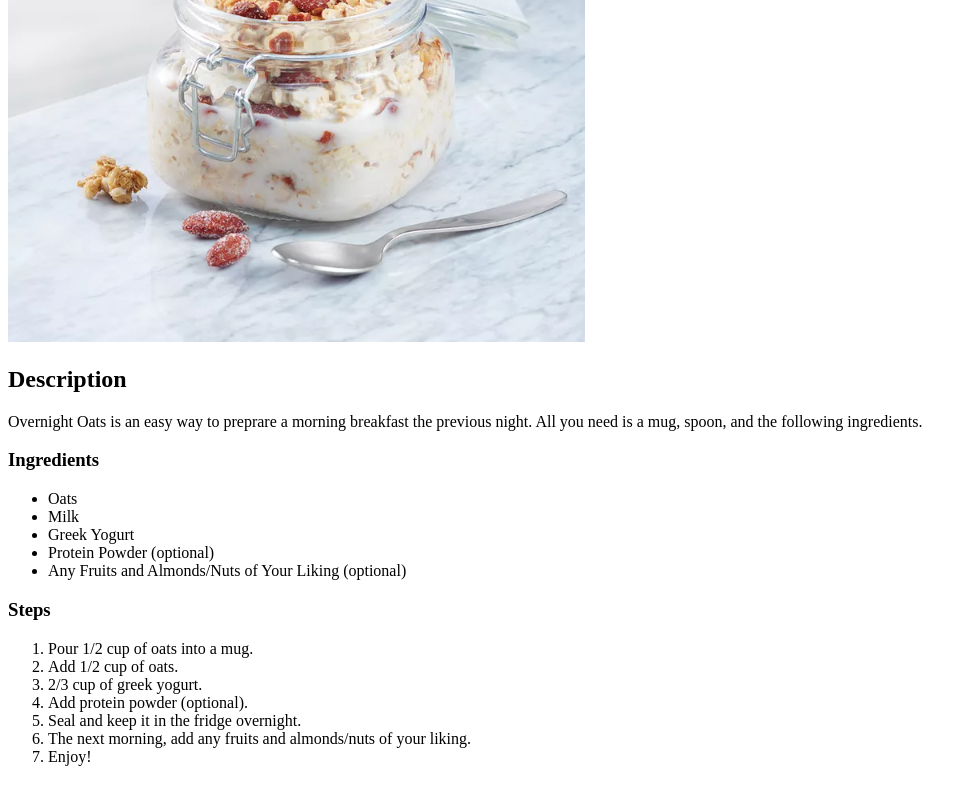
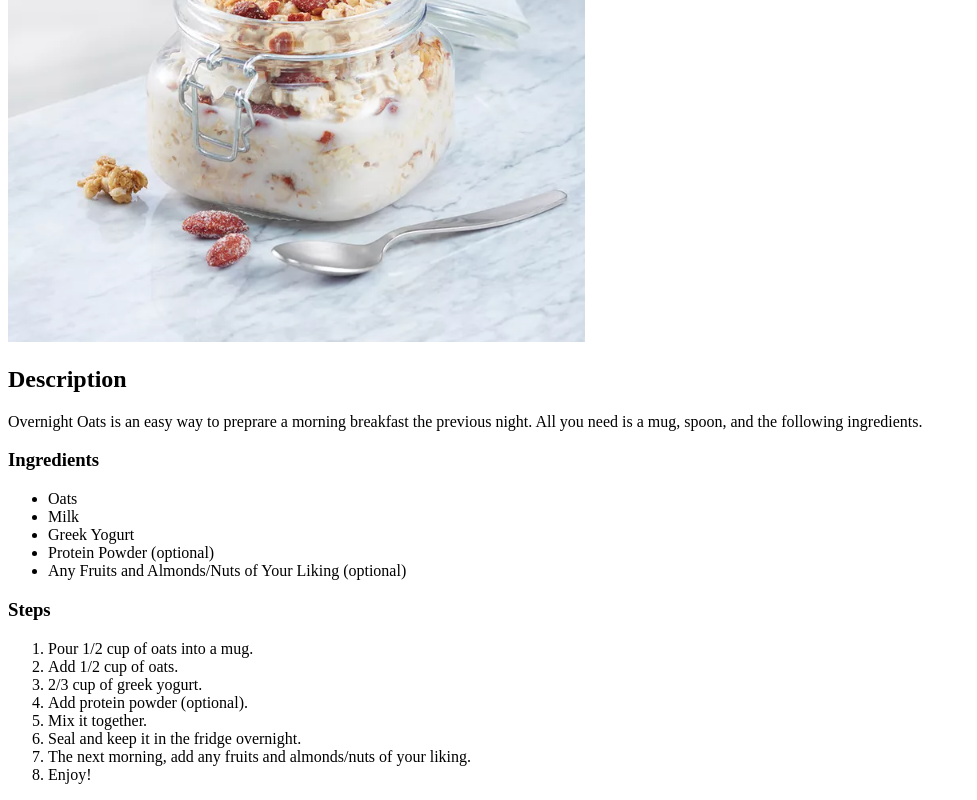
Before and after one commit to adhoomy/odin-recipes, a plain HTML site: page recipes/overnightOats.html in a window 1280 px wide. Shown: the part 312-1112 px from the top of the page, without its empty margins (0-977 px from the left). Drawn offline with Linux system fonts and the light colour scheme.

Commit message:
added step to mix for overnight oats

```diff
--- a/recipes/overnightOats.html
+++ b/recipes/overnightOats.html
@@ -24,6 +24,7 @@
         <li>Add 1/2 cup of oats.</li>
         <li>2/3 cup of greek yogurt.</li>
         <li>Add protein powder (optional).</li>
+        <li>Mix it together.</li>
         <li>Seal and keep it in the fridge overnight.</li>
         <li>The next morning, add any fruits and almonds/nuts of your liking.</li>
         <li>Enjoy!</li>
```
